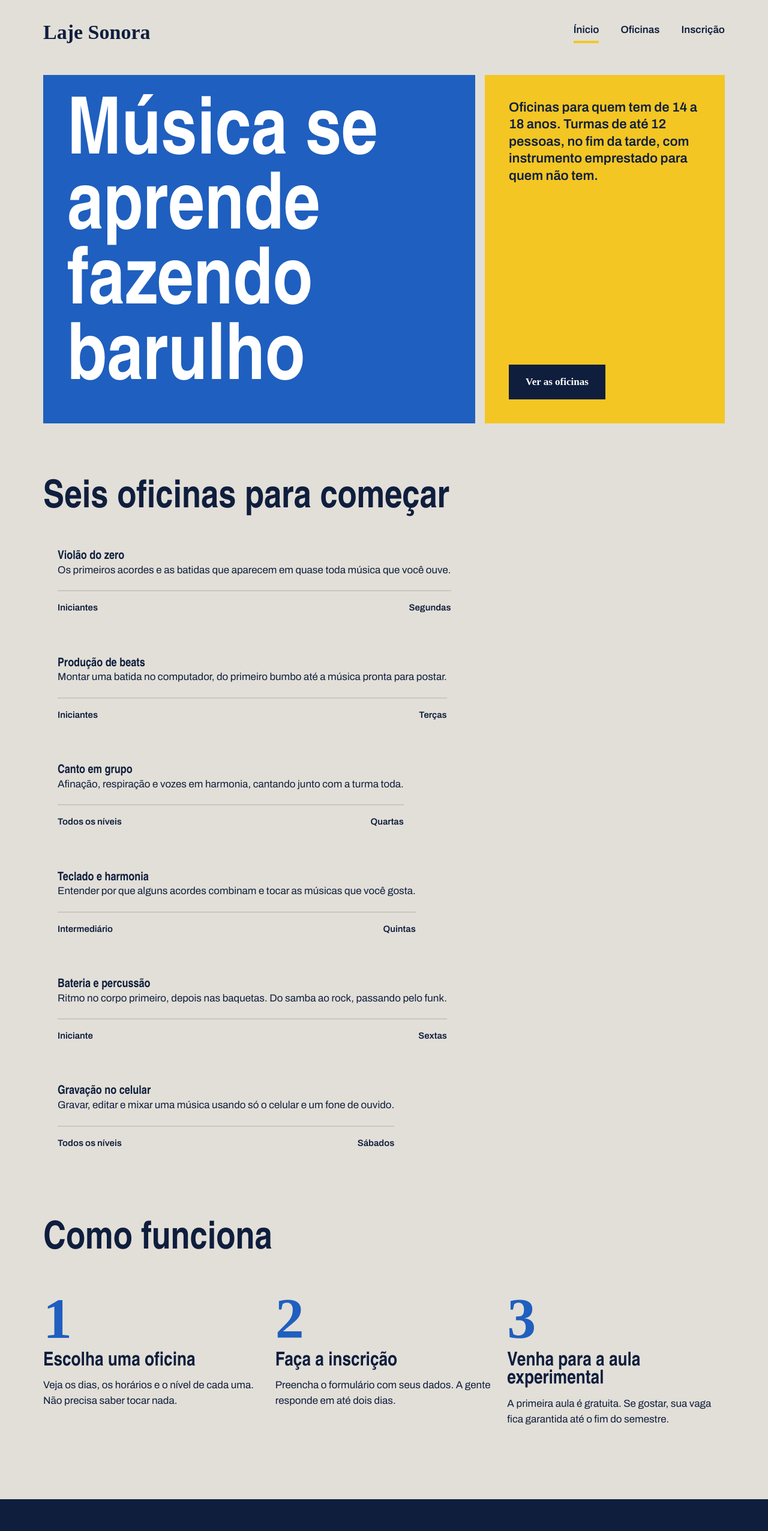
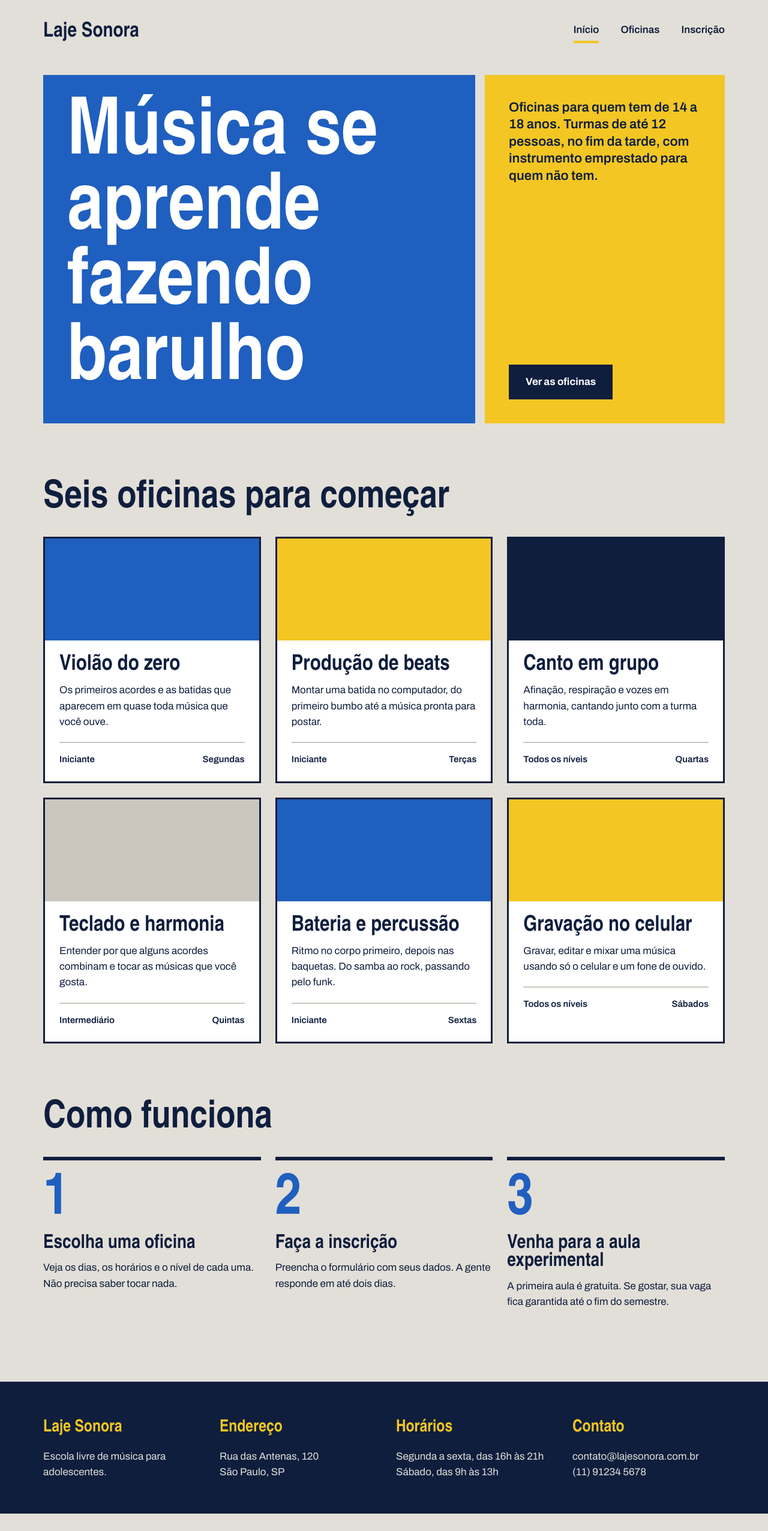
Before and after one commit to arthurfreitas-hub/laje_sonora_arthuraugusto1mbti, a plain HTML site: page index.html in a window 1280 px wide. Shown: the top 2553 px of the page at 60% size. After the commit the page ends 2524 px from the top, so only its background shows below. Drawn offline with Linux system fonts and the light colour scheme; a web font is replaced by a local one.

Commit message:
Página de oficinas pronta e algumas correções

```diff
--- a/index.css
+++ b/index.css
@@ -1,4 +1,4 @@
-*{
+* {
     margin: 0;
     padding: 0;
     box-sizing: border-box;
@@ -49,7 +49,7 @@
 }
 
 .logo {
-    font-family: fonte-cartaz;
+    font-family: var(--fonte-cartaz);
     font-size: 34px;
     font-weight: 900;
     text-decoration: none;
@@ -87,7 +87,7 @@
 
 .cartaz-principal {
     background-color: var(--caixa-dagua);
-  color: white;
+    color: var(--branco);
     flex: 2;
 }
 
@@ -114,12 +114,12 @@
 
 .botao {
     background-color: var(--tinta);
-  color: white;
+    color: var(--branco);
     font-weight: 700;
     text-decoration: none;
     padding: 16px 28px;
     border: none;
-  font-family: fonte-texto;
+    font-family: var(--fonte-texto);
     font-size: 17px;
     cursor: pointer;
 }
@@ -144,7 +144,7 @@
 }
 
 .card {
-  background-color: white;
+    background-color: var(--branco);
     border: 3px solid var(--tinta);
     flex: 1 1 340px;
 }
@@ -187,6 +187,7 @@
     display: flex;
     justify-content: space-between;
 }
+
 .passos {
     display: flex;
     gap: 24px;
@@ -194,12 +195,12 @@
 
 .passo {
     flex: 1;
-  border-top: 6px solid tinta;
+    border-top: 6px solid var(--tinta);
     padding-top: 20px;
 }
 
 .passo-numero {
-  font-family: fonte-cartaz;
+    font-family: var(--fonte-cartaz);
     font-size: 96px;
     font-weight: 900;
     line-height: 1;
@@ -210,6 +211,7 @@
     font-size: 32px;
     margin-block: 8px 12px;
 }
+
 .rodape {
     margin-top: 120px;
     background-color: var(--tinta);
@@ -227,8 +229,20 @@
 }
 
 .rodape h4 {
-  font-family: fonte-cartaz;
+    font-family: var(--fonte-cartaz);
     font-size: 28px;
     color: var(--fita);
     margin-bottom: 12px;
 }
+
+@media (max-width: 800px) {
+    .cartazes,
+    .passos,
+    .rodape-colunas {
+        flex-direction: column;
+    }
+
+    .cartaz-principal h1 {
+        font-size: 84px;
+    }
+}
--- a/index.html
+++ b/index.html
@@ -12,9 +12,8 @@
 <body>
     <header class="conteudo topo">
         <a href="index.html" class="logo">Laje Sonora</a>
-
         <nav class="menu">
-            <a href="index.html" class="atual">Ínicio</a>
+            <a href="index.html" class="atual">Início</a>
             <a href="oficinas.html">Oficinas</a>
             <a href="inscricao.html">Inscrição</a>
         </nav>
@@ -34,29 +33,31 @@
         <section class="conteudo secao">
             <h2 class="titulo-secao">Seis oficinas para começar</h2>
             <div class="cards">
-                <article>
+                <article class="card">
                     <div class="foto foto-azul"></div>
                     <div class="card-texto">
                         <h3>Violão do zero</h3>
                         <p>Os primeiros acordes e as batidas que aparecem em quase toda música que você ouve.</p>
                         <div class="card-info">
-                            <span>Iniciantes</span>
+                            <span>Iniciante</span>
                             <span>Segundas</span>
                         </div>
                     </div>
                 </article>
-                <article>
+
+                <article class="card">
                     <div class="foto foto-amarela"></div>
                     <div class="card-texto">
                         <h3>Produção de beats</h3>
                         <p>Montar uma batida no computador, do primeiro bumbo até a música pronta para postar.</p>
                         <div class="card-info">
-                            <span>Iniciantes</span>
+                            <span>Iniciante</span>
                             <span>Terças</span>
                         </div>
                     </div>
                 </article>
-                <article>
+
+                <article class="card">
                     <div class="foto foto-tinta"></div>
                     <div class="card-texto">
                         <h3>Canto em grupo</h3>
@@ -67,7 +68,8 @@
                         </div>
                     </div>
                 </article>
-                <article>
+
+                <article class="card">
                     <div class="foto"></div>
                     <div class="card-texto">
                         <h3>Teclado e harmonia</h3>
@@ -78,7 +80,8 @@
                         </div>
                     </div>
                 </article>
-                <article>
+
+                <article class="card">
                     <div class="foto foto-azul"></div>
                     <div class="card-texto">
                         <h3>Bateria e percussão</h3>
@@ -89,7 +92,8 @@
                         </div>
                     </div>
                 </article>
-                <article>
+
+                <article class="card">
                     <div class="foto foto-amarela"></div>
                     <div class="card-texto">
                         <h3>Gravação no celular</h3>
@@ -102,6 +106,7 @@
                 </article>
             </div>
         </section>
+
         <section class="conteudo secao">
             <h2 class="titulo-secao">Como funciona</h2>
             <div class="passos">
@@ -110,11 +115,13 @@
                     <h3>Escolha uma oficina</h3>
                     <p>Veja os dias, os horários e o nível de cada uma. Não precisa saber tocar nada.</p>
                 </div>
+
                 <div class="passo">
                     <p class="passo-numero">2</p>
                     <h3>Faça a inscrição</h3>
                     <p>Preencha o formulário com seus dados. A gente responde em até dois dias.</p>
                 </div>
+
                 <div class="passo">
                     <p class="passo-numero">3</p>
                     <h3>Venha para a aula experimental</h3>
@@ -123,6 +130,7 @@
             </div>
         </section>
     </main>
+
     <footer class="rodape">
         <div class="conteudo rodape-colunas">
             <div class="rodape-coluna">
--- a/oficinas.css
+++ b/oficinas.css
@@ -1,4 +1,4 @@
-*{
+* {
     margin: 0;
     padding: 0;
     box-sizing: border-box;
@@ -49,7 +49,7 @@
 }
 
 .logo {
-    font-family: fonte-cartaz;
+    font-family: var(--fonte-cartaz);
     font-size: 34px;
     font-weight: 900;
     text-decoration: none;
@@ -75,84 +75,6 @@
     border-bottom-color: var(--fita);
 }
 
-.cartazes {
-  margin-top: 16px;
-  display: flex;
-  gap: 16px;
-}
-
-.cartaz {
-  padding: 40px;
-}
-
-.cartaz-principal {
-  background-color: var(--caixa-dagua);
-  color: white;
-  flex: 2;
-}
-
-.cartaz-principal h1 {
-  font-size: 132px;
-  max-width: 9ch;
-}
-
-.cartaz-lateral {
-  background-color: var(--fita);
-  flex: 1;
-  display: flex;
-  flex-direction: column;
-  justify-content: space-between;
-  gap: 32px;
-  align-items: flex-start;
-}
-
-.cartaz-lateral p {
-  font-size: 22px;
-  font-weight: 600;
-  line-height: 1.3;
-}
-
-.botao {
-  background-color: var(--tinta);
-  color: white;
-  font-weight: 700;
-  text-decoration: none;
-  padding: 16px 28px;
-  border: none;
-  font-family: fonte-texto;
-  font-size: 17px;
-  cursor: pointer;
-}
-
-.botao:hover {
-  background-color: var(--caixa-dagua);
-}
-
-.secao {
-  margin-top: 96px;
-}
-
-.titulo-secao {
-  font-size: 64px;
-  margin-bottom: 32px;
-}
-
-.cards {
-  display: flex;
-  flex-wrap: wrap;
-  gap: 24px;
-}
-
-.card {
-  background-color: white;
-  border: 3px solid var(--tinta);
-  flex: 1 1 340px;
-}
-
-.card .foto {
-  height: 170px;
-}
-
 .foto {
     background-color: var(--concreto-escuro);
 }
@@ -169,47 +91,93 @@
     background-color: var(--tinta);
 }
 
-.card-texto {
-  padding: 24px;
+.titulo-pagina {
+    font-size: 160px;
+    margin-top: 24px;
 }
 
-.card h3 {
-  font-size: 36px;
-  margin-bottom: 12px;
+.subtitulo-pagina {
+    font-size: 22px;
+    max-width: 640px;
+    margin-top: 16px;
 }
 
-.card-info {
-  margin-top: 20px;
-  padding-top: 16px;
-  border-top: 2px solid var(--concreto-escuro);
+.filtros {
+    margin-top: 48px;
+    display: flex;
+    flex-wrap: wrap;
+    gap: 12px;
+}
+
+.filtro {
+    border: 2px solid var(--tinta);
+    padding: 8px 18px;
     font-weight: 600;
     font-size: 15px;
-  display: flex;
-  justify-content: space-between;
-}
-.passos {
-  display: flex;
-  gap: 24px;
 }
 
-.passo {
-  flex: 1;
-  border-top: 6px solid tinta;
-  padding-top: 20px;
+.filtro.ativo {
+    background-color: var(--tinta);
+    color: var(--branco);
 }
 
-.passo-numero {
-  font-family: fonte-cartaz;
-  font-size: 96px;
-  font-weight: 900;
-  line-height: 1;
-  color: var(--caixa-dagua);
+.lista {
+    margin-top: 40px;
 }
 
-.passo h3 {
-  font-size: 32px;
-  margin-block: 8px 12px;
+.oficina {
+    padding-block: 32px;
+    border-top: 3px solid var(--tinta);
+    display: flex;
+    align-items: center;
+    gap: 40px;
 }
+
+.oficina .foto {
+    width: 240px;
+    height: 170px;
+    flex-shrink: 0;
+}
+
+.oficina-texto {
+    flex: 1;
+}
+
+.oficina h2 {
+    font-size: 48px;
+    margin-bottom: 10px;
+}
+
+.etiquetas {
+    margin-top: 16px;
+    display: flex;
+    gap: 8px;
+}
+
+.etiqueta {
+    background-color: var(--branco);
+    padding: 4px 12px;
+    font-size: 14px;
+    font-weight: 600;
+}
+
+.oficina-detalhes {
+    width: 220px;
+    font-size: 15px;
+    display: flex;
+    flex-direction: column;
+    gap: 6px;
+}
+
+.oficina-detalhes strong {
+    font-size: 17px;
+}
+
+.oficina-detalhes a {
+    margin-top: 10px;
+    font-weight: 700;
+}
+
 .rodape {
     margin-top: 120px;
     background-color: var(--tinta);
@@ -227,8 +195,25 @@
 }
 
 .rodape h4 {
-  font-family: fonte-cartaz;
+    font-family: var(--fonte-cartaz);
     font-size: 28px;
     color: var(--fita);
     margin-bottom: 12px;
 }
+
+@media (max-width: 800px) {
+    .oficina,
+    .rodape-colunas {
+        flex-direction: column;
+        align-items: stretch;
+    }
+
+    .titulo-pagina {
+        font-size: 96px;
+    }
+
+    .oficina .foto,
+    .oficina-detalhes {
+        width: 100%;
+    }
+}
```
Also changed, not shown: oficinas.html (+4 -6 lines), 1 other file. Lines whose indentation alone changed are shown as unchanged.
